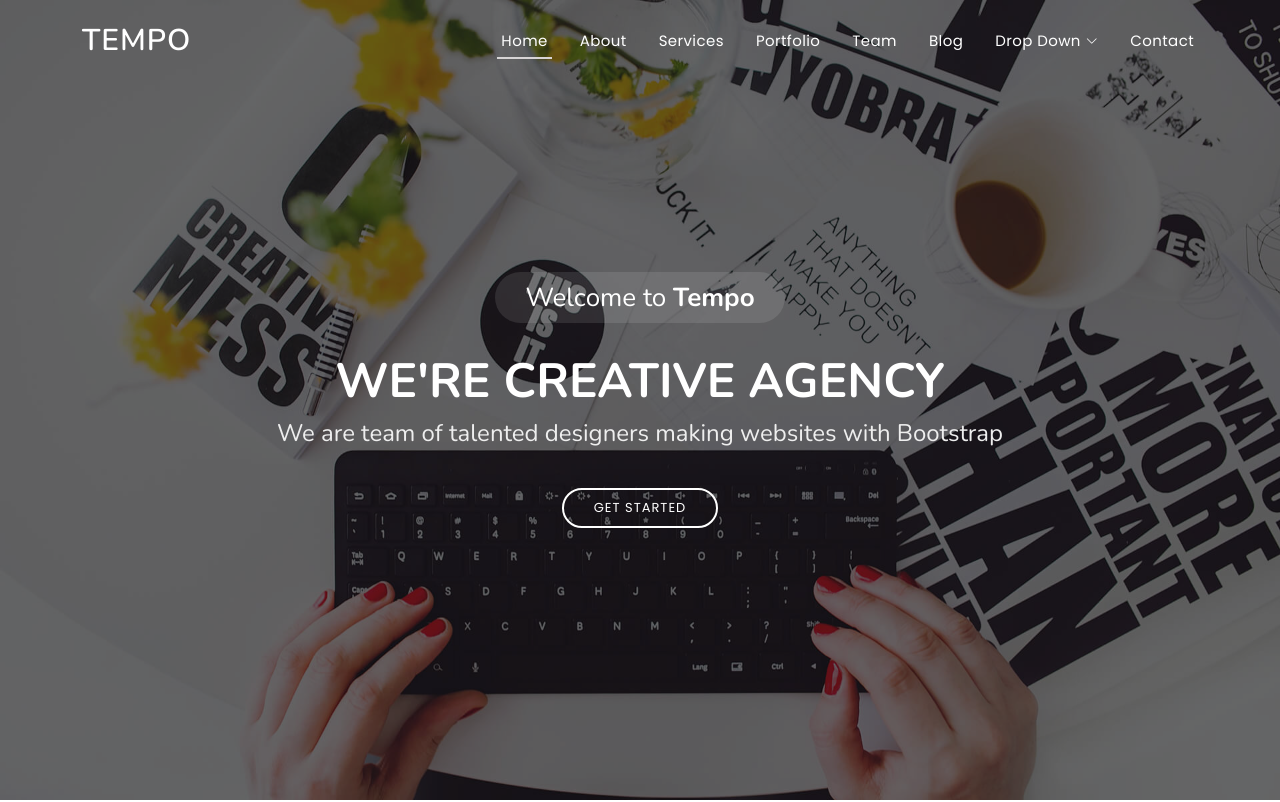
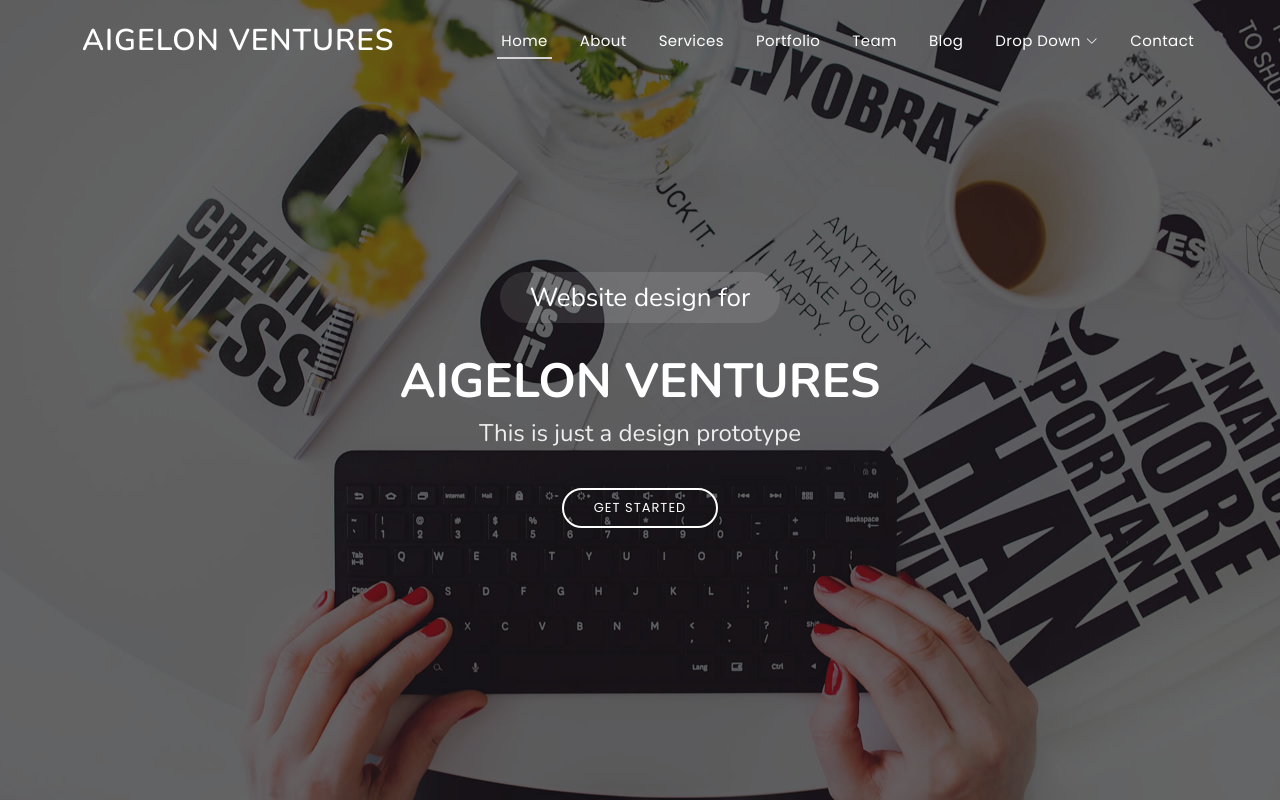
Before and after one commit to GirishRKrishnan/FigmaDemoWebsiteSample, a plain HTML site: page index.html in a window 1280 px wide. Shown: the top 802 px of the page. Drawn offline with nearby package versions, Linux system fonts and the light colour scheme.

Commit message:
Header Changes

```diff
--- a/index.html
+++ b/index.html
@@ -5,7 +5,7 @@
   <meta charset="utf-8">
   <meta content="width=device-width, initial-scale=1.0" name="viewport">
 
-  <title>Tempo Bootstrap Template - Index</title>
+  <title>Aigelon Ventures - Design</title>
   <meta content="" name="description">
   <meta content="" name="keywords">
 
@@ -42,7 +42,7 @@
   <header id="header" class="fixed-top ">
     <div class="container d-flex align-items-center justify-content-between">
 
-      <h1 class="logo"><a href="index.html">Tempo</a></h1>
+      <h1 class="logo"><a href="index.html">Aigelon Ventures</a></h1>
       <!-- Uncomment below if you prefer to use an image logo -->
       <!-- <a href="index.html" class="logo"><img src="assets/img/logo.png" alt="" class="img-fluid"></a>-->
 
@@ -82,9 +82,9 @@
   <!-- ======= Hero Section ======= -->
   <section id="hero">
     <div class="hero-container">
-      <h3>Welcome to <strong>Tempo</strong></h3>
-      <h1>We're Creative Agency</h1>
-      <h2>We are team of talented designers making websites with Bootstrap</h2>
+      <h3>Website design for</h3>
+      <h1>Aigelon Ventures</h1>
+      <h2>This is just a design prototype </h2>
       <a href="#about" class="btn-get-started scrollto">Get Started</a>
     </div>
   </section><!-- End Hero -->
@@ -697,7 +697,7 @@
         <div class="row">
 
           <div class="col-lg-3 col-md-6 footer-contact">
-            <h3>Tempo</h3>
+            <h3>Aigelon Ventures</h3>
             <p>
               A108 Adam Street <br>
               New York, NY 535022<br>
@@ -745,7 +745,7 @@
 
       <div class="me-md-auto text-center text-md-start">
         <div class="copyright">
-          &copy; Copyright <strong><span>Tempo</span></strong>. All Rights Reserved
+          &copy; Copyright <strong><span>Aigelon Ventures</span></strong>. All Rights Reserved
         </div>
         <div class="credits">
           <!-- All the links in the footer should remain intact. -->
```
